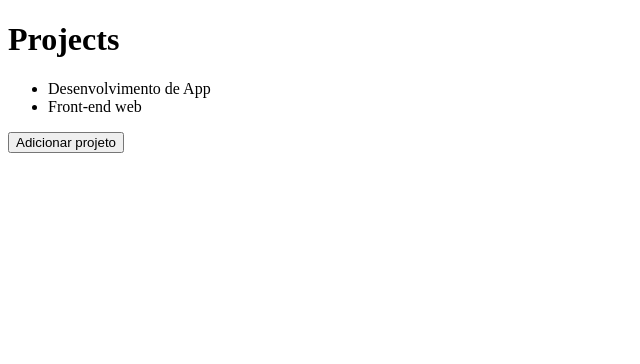
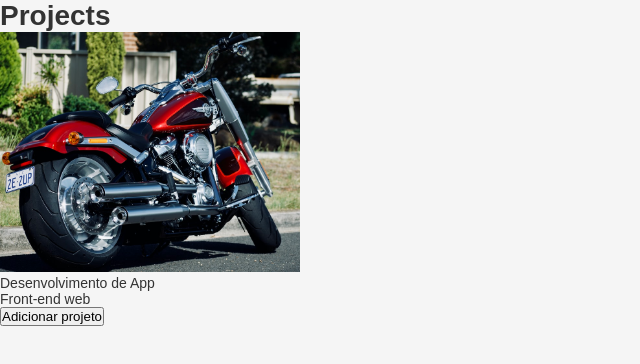
Before and after one commit to jemsantos/GoStack202010, a React app in the folder nivel_01/font-end_com_react-js/: page / in a window 1280 px wide. Shown: the top 364 px of the page, without its empty margins (0-640 px from the left). Built offline with nearby package versions, Linux system fonts and the light colour scheme.

Commit message:
Codigo final da aula: Importando CSS e imagens

```diff
--- /dev/null
+++ b/nivel_01/font-end_com_react-js/src/App.css
@@ -0,0 +1,12 @@
+* {
+  margin: 0;
+  padding: 0;
+  outline: 0;
+  box-sizing: border-box;
+}
+
+body {
+  background: #f5f5f5;
+  font: 14px sans-serif;
+  color: #333333
+}
--- a/nivel_01/font-end_com_react-js/src/App.js
+++ b/nivel_01/font-end_com_react-js/src/App.js
@@ -1,4 +1,7 @@
 import React, { useState } from 'react';
+
+import './App.css';
+import backgroundImage from './assets/background.jpeg';
 
 import Header from './components/Header';
 
@@ -16,6 +19,8 @@ function App() {
     <>
       <Header title="Projects" />
 
+      <img width={300} src={backgroundImage} />
+
       <ul>
         {projects.map(project => <li key={project}>{project}</li>)}
       </ul>
--- a/nivel_01/font-end_com_react-js/webpack.config.js
+++ b/nivel_01/font-end_com_react-js/webpack.config.js
@@ -17,6 +17,24 @@ module.exports = {
         use: {
           loader: 'babel-loader'
         }
+      },
+      {
+        test: /\.css$/,
+        exclude: /node_modules/,
+        use: [
+          {
+            loader: 'style-loader'
+          },
+          {
+            loader: 'css-loader'
+          }
+        ]
+      },
+      {
+        test: /.*\.(gif|png|jpe?g)$/i ,
+        use: {
+          loader: 'file-loader'
+        }
       }
     ]
   }
```
Also changed, not shown: nivel_01/font-end_com_react-js/package.json (+7 -0 lines), nivel_01/font-end_com_react-js/src/assets/background.jfif (added), nivel_01/font-end_com_react-js/src/assets/background.jpeg (added).
